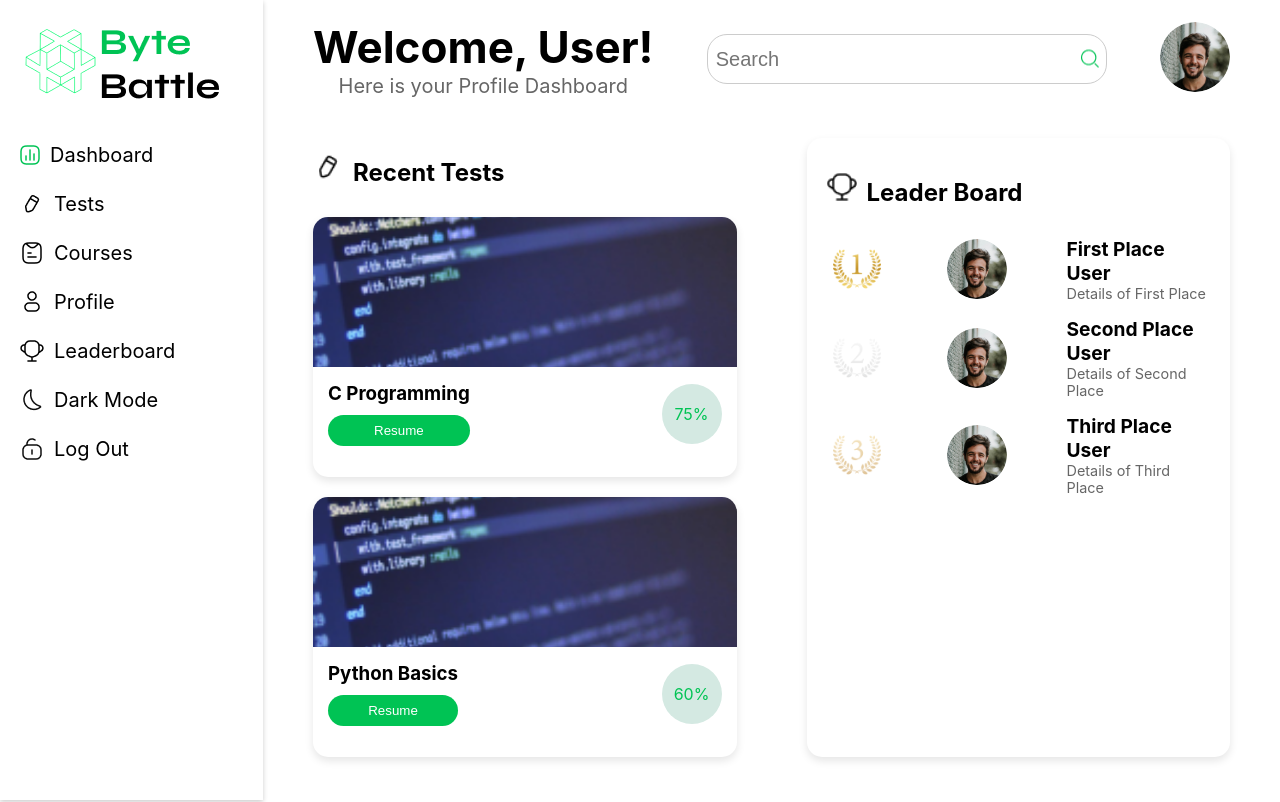
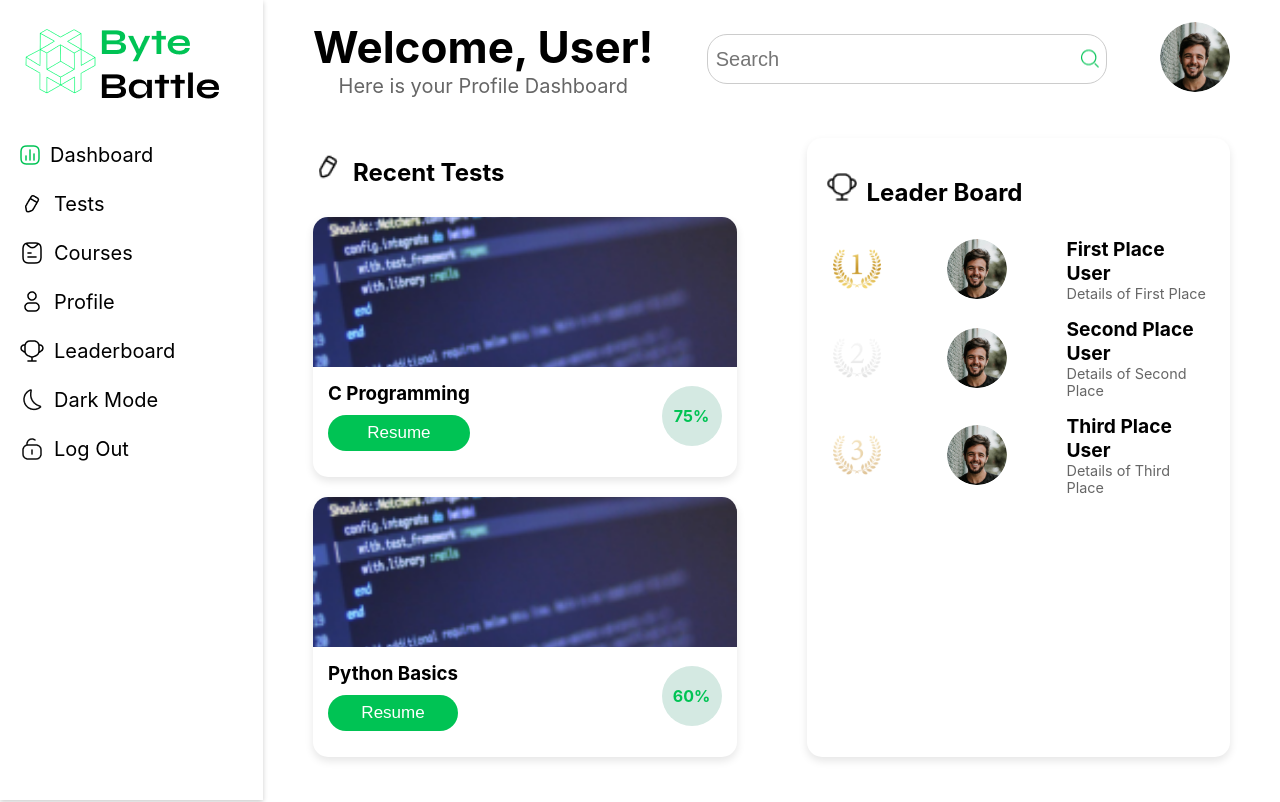
Before and after one commit to Ali-H-Hassan/ByteBattles-CodingAdventure, a React (Create React App) app in the folder frontend/: page /Dashboard in a window 1280 px wide. Shown: the top 802 px of the page. Built offline with nearby package versions, Linux system fonts and the light colour scheme.

Commit message:
Frontend <> Updating Recent Test Section Style

```diff
--- a/frontend/src/pages/Dashboard/Dashboard.css
+++ b/frontend/src/pages/Dashboard/Dashboard.css
@@ -167,6 +167,7 @@ h3 {
   border: none;
   border-radius: 20px;
   cursor: pointer;
+  font-size: 17px;
 }
 
 .test-progress {
@@ -178,6 +179,7 @@ h3 {
   align-items: center;
   font-size: 1em;
   background: #d4e9e2;
+  font-weight: bold;
 }
 
 .test-progress.green span {
```
